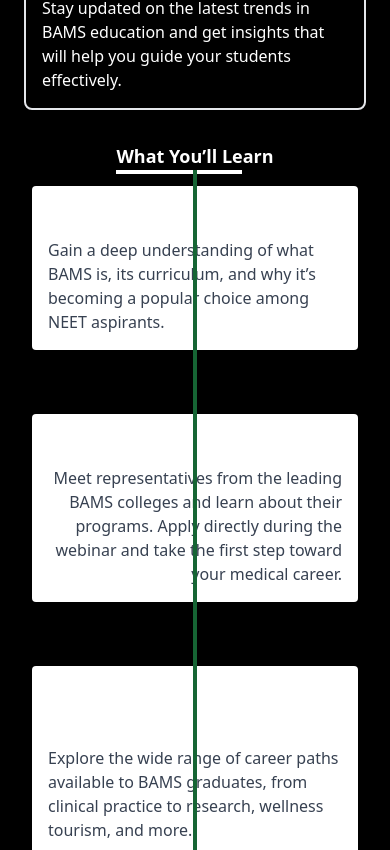
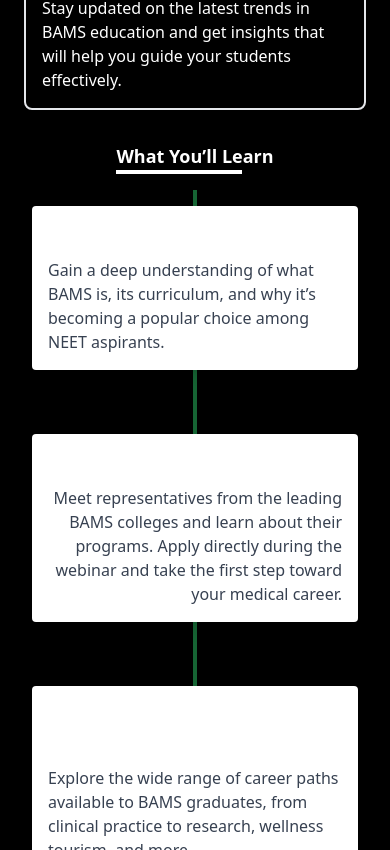
Before and after one commit to Pankajupadhyay01/Landing_page, a React (Vite) app: page / in a window 390 px wide. Shown: the part 3154-4004 px from the top of the page. Built offline with nearby package versions, Linux system fonts and the light colour scheme.

Commit message:
responsive issues resolved

```diff
--- a/src/Page/WhatYouLearn.tsx
+++ b/src/Page/WhatYouLearn.tsx
@@ -25,19 +25,21 @@ const WhatYouLearn = () => {
     }, []);
 
     return (
-        <div>
-            <Heading title="What You’ll Learn" />
+        <div className='flex flex-col gap-5'>
+            <div>
+                <Heading title="What You’ll Learn" />
+            </div>
             <div className="relative flex flex-col items-center w-full px-4 sm:px-6 lg:px-8">
                 <div
                     ref={timelineRef}
-                    className={`absolute w-1 h-full ${lineColor} transition-colors duration-300`}
+                    className={`absolute w-1 h-full ${lineColor} transition-colors duration-300 -z-1`}
                     style={{ left: '50%', transform: 'translateX(-50%)' }}
                 ></div>
 
                 {timeLine.map((item: TimelineItem, index: number) => (
                     <div
                         key={index}
-                        className={`flex w-full mb-8 items-center ${index % 2 === 0 ? 'sm:justify-start' : 'sm:justify-end'}`}
+                        className={`flex w-full z-[999] mb-8 items-center ${index % 2 === 0 ? 'sm:justify-start' : 'sm:justify-end'}`}
                     >
                         <div className={`w-full sm:w-1/2 p-4 ${index % 2 === 0 ? 'text-left' : 'text-right'}`}>
                             <div className="bg-white p-4 rounded shadow-lg">
```
